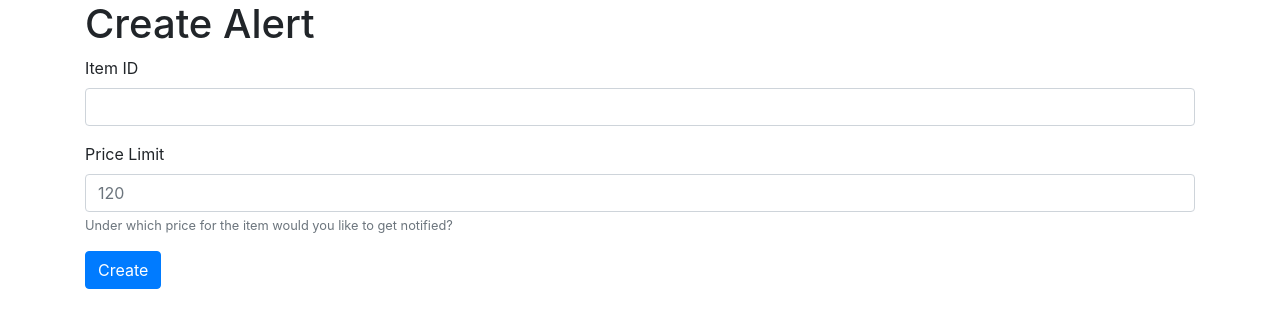
After one commit to fanzhou3/pricealert, a Flask app: page /alerts/new in a window 1280 px wide. The commit adds this page. Shown: the top 328 px of the page. Run offline with Flask 2, Linux system fonts and the light colour scheme; some libraries are stand-ins or nearby versions.

Commit message:
add alerts pages some updates

```diff
--- a/app.py
+++ b/app.py
@@ -1,9 +1,11 @@
 from flask import Flask
 from views.items import item_blueprint
+from views.alerts import alert_blueprint
 
 app = Flask(__name__)
 
 app.register_blueprint(item_blueprint, url_prefix="/items")
+app.register_blueprint(alert_blueprint, url_prefix="/alerts")
 
 if __name__ == '__main__':
     app.run(debug=True)
--- /dev/null
+++ b/templates/alerts/new_alert.html
@@ -0,0 +1,22 @@
+{% extends "base.html" %}
+
+{% block content %}
+   <header><h1>Create Alert</h1></header>
+   <section class="create-alert-form">
+       <form method="POST">
+           <div class="form-group">
+               <label for="item_id">Item ID</label>
+               <input type="text" class="form-control" id="item_id" name="item_id" />
+           </div>
+           <div class="form-group">
+               <label for="price_limit">Price Limit</label>
+               <input type="text" class="form-control" id="price_limit" name="price_limit" placeholder= "120" aria-describedby="priceLimitHelp"/>
+               <small id="priceLimitHelp" class="form-text text-muted">
+                   Under which price for the item would you like to get notified?
+               </small>
+           </div>
+           <button type="submit" class="btn btn-primary">Create</button>
+
+       </form>
+   </section>
+{% endblock %}
--- /dev/null
+++ b/views/alerts.py
@@ -0,0 +1,22 @@
+import json
+from flask import Blueprint, render_template, request
+from model.alert import Alert
+
+alert_blueprint = Blueprint('alerts', __name__)
+
+
+@alert_blueprint.route('/')
+def index():
+    alerts = Alert.all()
+    return render_template('alerts/index.html', alerts=alerts)
+
+
+@alert_blueprint.route('/new', methods=['GET', 'POST'])
+def new_alert():
+    if request.method == 'POST':
+        item_id = request.form['item_id']
+        price_limit = request.form['price_limit']
+
+        Alert(item_id, price_limit).save_to_mongo()
+
+    return render_template('alerts/new_alert.html')
```
Also changed, not shown: templates/alerts/index.html (added, +22 -0 lines), templates/items/new_item.html (+4 -4 lines).
